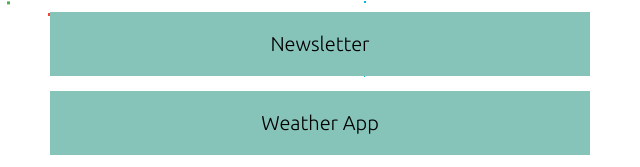
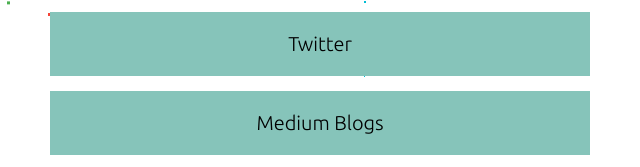
Before and after one commit to colorfuldaay21/My-Link-tree, a plain HTML site: page index.html in a window 1280 px wide. Shown: the part 638-805 px from the top of the page, 320-960 px from the left. Drawn offline with nearby package versions, Linux system fonts and the light colour scheme.

Commit message:
Update index.html

```diff
--- a/index.html
+++ b/index.html
@@ -26,7 +26,7 @@
                     <a class="button-link" href="https://yadvi12.github.io/Boost/">Portfolio Site</a>
                 </li>
                 <li>
-                    <a class="button-link" href="https://www.instagram.com/yadvi__12/">Instagram</a>
+                    <a class="button-link" href="https://www.instagram.com/_yadvi_12/">Instagram</a>
                 </li>
                 <li>
                     <a class="button-link" href="https://www.linkedin.com/in/yadvibhalla1210/">Linkedin</a>
@@ -35,10 +35,10 @@
                     <a class="button-link" href="https://github.com/yadvi12">Github</a>
                 </li>
                 <li>
-                    <a class="button-link" href="https://blooming-dawn-40382.herokuapp.com/">Newsletter</a>
+                    <a class="button-link" href="https://twitter.com/ivday21">Twitter</a>
                 </li>
                 <li>
-                    <a class="button-link" href="https://secret-depths-25217.herokuapp.com/">Weather App</a>
+                    <a class="button-link" href="https://medium.com/@iivday21">Medium Blogs</a>
                 </li>
                 <li>
                     <a class="button-link" href="mailto:yadvibhalla2002@gmail.com">Contact me</a>
```
